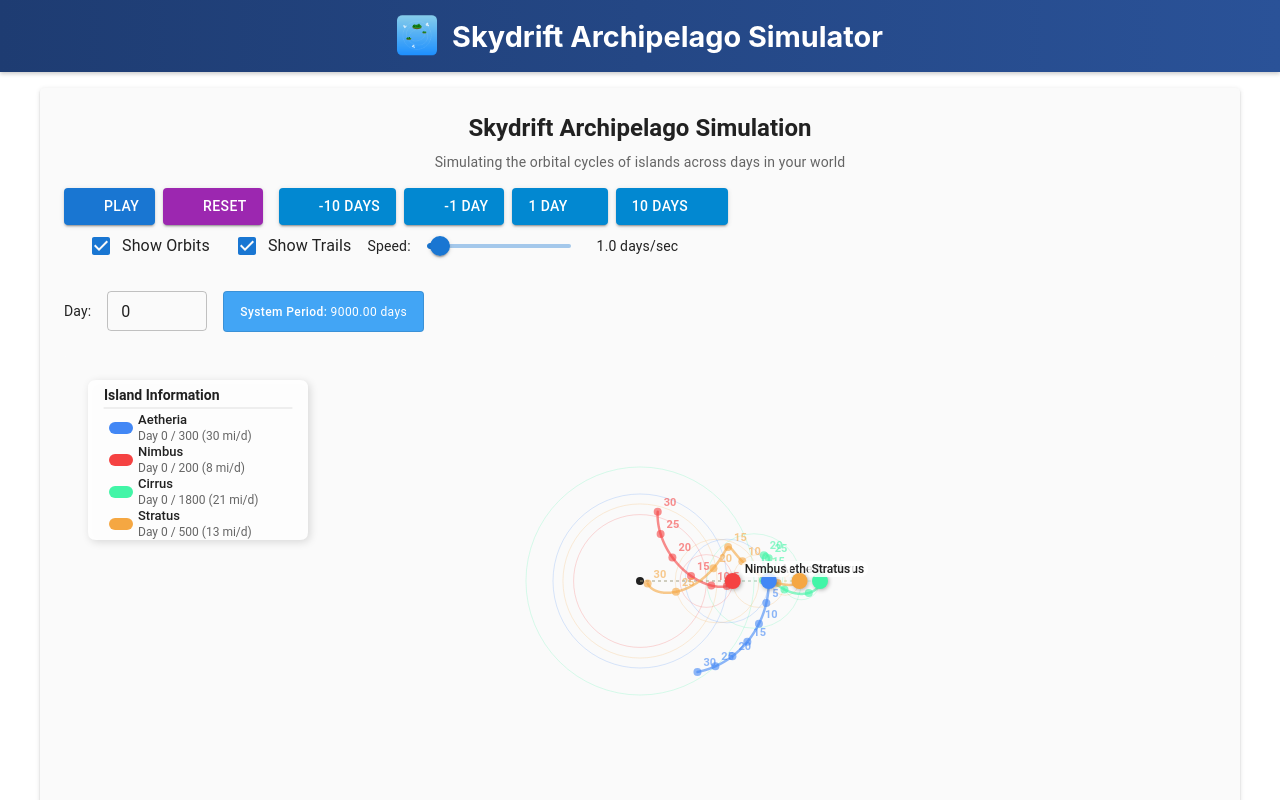
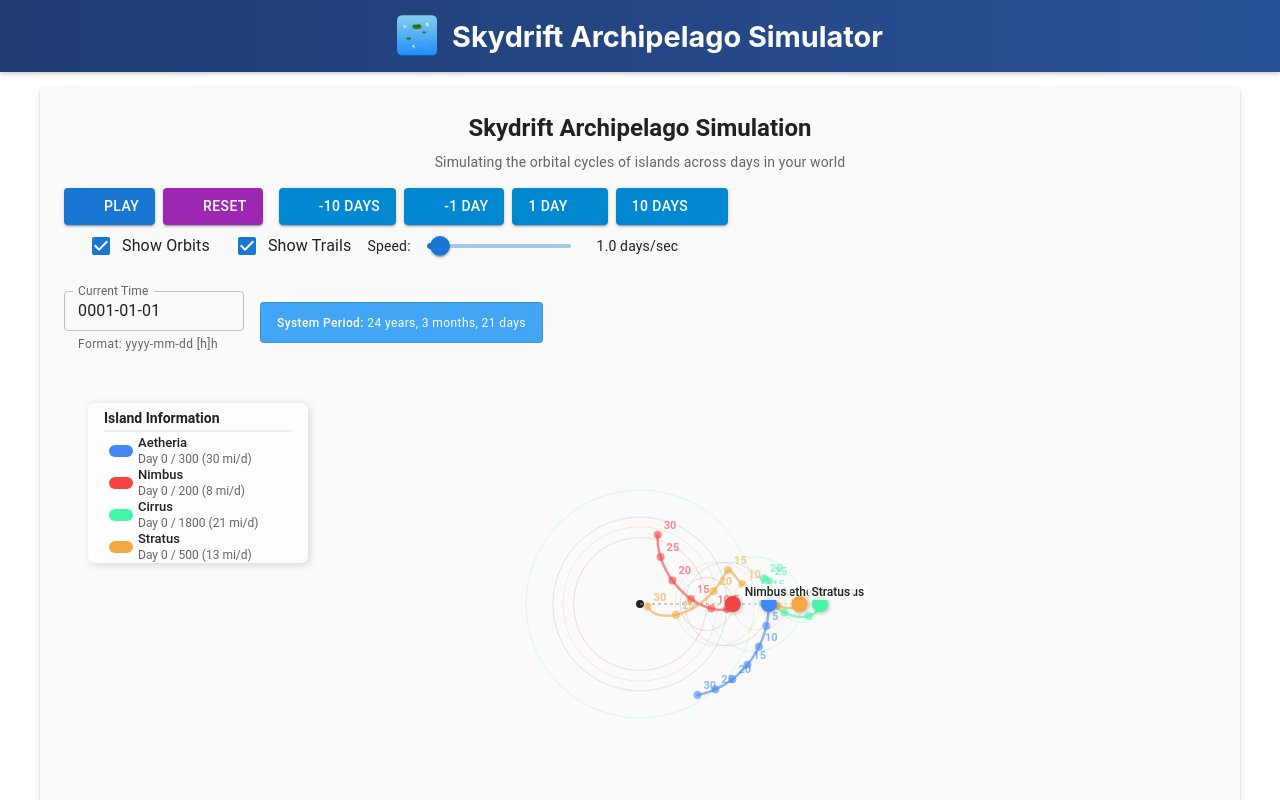
Before and after one commit to Arachnid/skydrift-sim, a React (Create React App) app: page / in a window 1280 px wide. Shown: the top 800 px of the page. Built offline with nearby package versions, Linux system fonts and the light colour scheme; some icons are missing.

Commit message:
Improve date format

```diff
--- a/src/components/ConjunctionsPanel.tsx
+++ b/src/components/ConjunctionsPanel.tsx
@@ -17,6 +17,7 @@ import {
 import { styled } from '@mui/material/styles';
 import AccessTimeIcon from '@mui/icons-material/AccessTime';
 import SkydriftArchipelagoSimulator, { Conjunction, Island } from '../utils/sim';
+import { formatTime, formatDuration } from '../utils/timeFormat';
 
 // Style the table for better readability
 const StyledTableCell = styled(TableCell)(({ theme }) => ({
@@ -255,28 +256,9 @@ const ConjunctionsPanel: React.FC<ConjunctionsPanelProps> = ({
     conj => conj.endTime >= currentTime // Filter to show active and upcoming
   );
 
-  // Format timestamp for display
-  const formatTime = (timestamp: number): string => {
-    // Convert from milliseconds to days
-    const days = timestamp / 1000;
-
-    // Format to 1 decimal place
-    return `Day ${days.toFixed(1)}`;
-  };
-
   // Format distance for display
   const formatDistance = (distance: number): string => {
     return `${distance.toFixed(1)} miles`;
-  };
-
-  // Format duration for display
-  const formatDuration = (duration: number): string => {
-    if (duration < 1) {
-      // Convert to hours if less than a day
-      const hours = duration * 24;
-      return `${hours.toFixed(1)} hours`;
-    }
-    return `${duration.toFixed(1)} days`;
   };
 
   // Check if a conjunction is currently active
--- a/src/components/JourneyPlanner.tsx
+++ b/src/components/JourneyPlanner.tsx
@@ -18,6 +18,7 @@ import {
 import AddIcon from '@mui/icons-material/Add';
 import DeleteIcon from '@mui/icons-material/Delete';
 import { Island, Journey } from '../utils/sim';
+import { formatTime, formatDuration } from '../utils/timeFormat';
 
 interface JourneyPlannerProps {
   islands: Island[];
@@ -270,7 +271,7 @@ const JourneyPlanner: React.FC<JourneyPlannerProps> = ({
 
                 <Grid size={{ xs: 6, md: 2 }}>
                   <Typography variant="caption" fontWeight="medium" display="block">Duration:</Typography>
-                  <Typography variant="body2">{activeJourney.duration.toFixed(1)} days</Typography>
+                  <Typography variant="body2">{formatDuration(activeJourney.duration)}</Typography>
                 </Grid>
 
                 <Grid size={{ xs: 6, md: 2 }}>
@@ -288,8 +289,8 @@ const JourneyPlanner: React.FC<JourneyPlannerProps> = ({
                 </Grid>
 
                 <Grid size={{ xs: 6, md: 2 }}>
-                  <Typography variant="caption" fontWeight="medium" display="block">Arrival on Day:</Typography>
-                  <Typography variant="body2">{(activeJourney.arrivalTime / 1000).toFixed(1)}</Typography>
+                  <Typography variant="caption" fontWeight="medium" display="block">Arrival at:</Typography>
+                  <Typography variant="body2">{formatTime(activeJourney.arrivalTime)}</Typography>
                 </Grid>
               </Grid>
             </Box>
@@ -310,7 +311,7 @@ const JourneyPlanner: React.FC<JourneyPlannerProps> = ({
                       <TableCell>From</TableCell>
                       <TableCell>To</TableCell>
                       <TableCell>Progress</TableCell>
-                      <TableCell>ETA (days)</TableCell>
+                      <TableCell>ETA</TableCell>
                       <TableCell>Distance Left</TableCell>
                       <TableCell>Speed</TableCell>
                       <TableCell>Actions</TableCell>
@@ -327,7 +328,7 @@ const JourneyPlanner: React.FC<JourneyPlannerProps> = ({
                           <TableCell>{getIslandName(journey.sourceId)}</TableCell>
                           <TableCell>{getIslandName(journey.destinationId)}</TableCell>
                           <TableCell>{`${progress.progress.toFixed(0)}%`}</TableCell>
-                          <TableCell>{progress.remainingTime.toFixed(1)}</TableCell>
+                          <TableCell>{formatDuration(progress.remainingTime)}</TableCell>
                           <TableCell>{`${progress.remainingDistance.toFixed(0)} mi`}</TableCell>
                           <TableCell>{`${journey.speed} mph`}</TableCell>
                           <TableCell>
--- a/src/components/TimeControlPanel.tsx
+++ b/src/components/TimeControlPanel.tsx
@@ -1,4 +1,4 @@
-import React from 'react';
+import React, { useState, useEffect } from 'react';
 import {
   Box,
   Button,
@@ -8,13 +8,15 @@ import {
   Stack,
   TextField,
   Typography,
-  Paper
+  Paper,
+  Alert
 } from '@mui/material';
 import PlayArrowIcon from '@mui/icons-material/PlayArrow';
 import PauseIcon from '@mui/icons-material/Pause';
 import RestartAltIcon from '@mui/icons-material/RestartAlt';
 import FastForwardIcon from '@mui/icons-material/FastForward';
 import FastRewindIcon from '@mui/icons-material/FastRewind';
+import { formatTime, formatDuration, parseTimeString } from '../utils/timeFormat';
 
 interface TimeControlPanelProps {
   time: number;
@@ -47,6 +49,53 @@ const TimeControlPanel: React.FC<TimeControlPanelProps> = ({
   resetSimulation,
   jumpTime
 }) => {
+  // Format the time display for the UI
+  const formattedTime = formatTime(time);
+
+  // State for input field and validation
+  const [dateInput, setDateInput] = useState(formattedTime);
+  const [dateError, setDateError] = useState('');
+
+  // Update date input when time changes
+  useEffect(() => {
+    setDateInput(formattedTime);
+  }, [time]);
+
+  // Format the system period
+  const systemPeriod = calculateSystemPeriod();
+  const formattedSystemPeriod = formatDuration(systemPeriod);
+
+  // Handle date input change
+  const handleDateInputChange = (e: React.ChangeEvent<HTMLInputElement>) => {
+    setDateInput(e.target.value);
+    setDateError('');
+  };
+
+  // Handle date input blur (validate and apply)
+  const handleDateInputBlur = () => {
+    if (!isPlaying) {
+      const parsedTime = parseTimeString(dateInput);
+
+      if (parsedTime !== null) {
+        setTime(parsedTime);
+        // Update the input field with the formatted time to ensure consistency
+        setDateInput(formatTime(parsedTime));
+        setDateError('');
+      } else {
+        setDateError('Invalid date format. Use yyyy-mm-dd [h]h');
+        // Reset the input to the current time
+        setDateInput(formattedTime);
+      }
+    }
+  };
+
+  // Handle date input keypress
+  const handleKeyPress = (e: React.KeyboardEvent) => {
+    if (e.key === 'Enter') {
+      handleDateInputBlur();
+    }
+  };
+
   return (
     <Stack spacing={3} sx={{ mb: 3 }}>
       <Stack direction="row" spacing={2} flexWrap="wrap" alignItems="center">
@@ -142,35 +191,27 @@ const TimeControlPanel: React.FC<TimeControlPanelProps> = ({
         </Stack>
       </Stack>
 
-      {/* Day Control */}
+      {/* Time Controls */}
       <Stack direction="row" spacing={2} alignItems="center">
-        <Typography variant="body2">Day:</Typography>
+        {/* Date input field that updates with current time */}
         <TextField
-          type="number"
-          value={Math.floor((time / 1000) * 100) / 100}
-          onChange={(e) => {
-            const newTime = parseFloat(e.target.value) * 1000;
-            if (!isNaN(newTime) && !isPlaying) {
-              setTime(newTime);
-            }
-          }}
-          onBlur={(e) => {
-            // Format with 2 decimal places on blur
-            const value = parseFloat(e.target.value);
-            if (!isNaN(value)) {
-              e.target.value = value.toFixed(2);
-            }
-          }}
+          label="Current Time"
+          value={dateInput}
+          onChange={handleDateInputChange}
+          onBlur={handleDateInputBlur}
+          onKeyPress={handleKeyPress}
           disabled={isPlaying}
           size="small"
-          inputProps={{ step: "1", min: "0" }}
-          sx={{ width: 100 }}
+          placeholder="yyyy-mm-dd [h]h"
+          sx={{ width: 180 }}
+          helperText={dateError || "Format: yyyy-mm-dd [h]h"}
+          error={!!dateError}
         />
 
         {/* Total System Period Display */}
         <Paper sx={{ ml: 2, px: 2, py: 1, backgroundColor: 'primary.light', color: 'primary.contrastText' }} variant="outlined">
           <Typography variant="caption" fontWeight="medium">System Period: </Typography>
-          <Typography variant="caption">{calculateSystemPeriod().toFixed(2)} days</Typography>
+          <Typography variant="caption">{formattedSystemPeriod}</Typography>
         </Paper>
       </Stack>
     </Stack>
--- /dev/null
+++ b/src/utils/timeFormat.ts
@@ -0,0 +1,136 @@
+/**
+ * Time formatting utilities
+ *
+ * This file contains functions to format time values for display in the UI.
+ * Internal simulation time is stored in milliseconds, where 1000ms = 1 day.
+ *
+ * For display purposes, we use the following units:
+ * - 1 year = 365 days
+ * - 1 month = 73 days (uniformly)
+ * - 1 day = 24 hours
+ */
+
+/**
+ * Convert simulation time to a formatted string in the format yyyy-mm-dd
+ * with optional 'h' suffix for hours
+ *
+ * @param timestamp Simulation time in milliseconds
+ * @param includeHours Whether to include hours in the output (default: true)
+ * @returns Formatted time string
+ */
+export function formatTime(timestamp: number, includeHours: boolean = true): string {
+  // Convert from milliseconds to days
+  const totalDays = timestamp / 1000;
+
+  // Calculate years, months, days
+  const years = Math.floor(totalDays / 365) + 1; // Start from year 1 instead of 0
+  const remainingDaysAfterYears = totalDays % 365;
+
+  const months = Math.floor(remainingDaysAfterYears / 73) + 1; // Start from month 1 instead of 0
+  const days = Math.floor(remainingDaysAfterYears % 73) + 1; // Start from day 1 instead of 0
+
+  // Calculate hours (fractional part of days)
+  const hours = Math.floor((totalDays % 1) * 24);
+
+  // Format the string in yyyy-mm-dd format
+  // Ensure months and days have leading zeros if needed
+  const formattedYear = years.toString().padStart(4, '0');
+  const formattedMonth = months.toString().padStart(2, '0');
+  const formattedDay = days.toString().padStart(2, '0');
+
+  let result = `${formattedYear}-${formattedMonth}-${formattedDay}`;
+
+  // Add hours suffix if requested and if there are hours
+  if (includeHours && hours > 0) {
+    result += ` ${hours}h`;
+  }
+
+  return result;
+}
+
+/**
+ * Parse a date string in yyyy-mm-dd [h]h format back to simulation time (milliseconds)
+ *
+ * @param dateString A date string in the format yyyy-mm-dd with optional hours suffix
+ * @returns Simulation time in milliseconds, or null if the format is invalid
+ */
+export function parseTimeString(dateString: string): number | null {
+  // Regular expression to match yyyy-mm-dd with optional hours
+  const dateRegex = /^(\d{4})-(\d{2})-(\d{2})(?:\s+(\d+)h)?$/;
+  const match = dateString.match(dateRegex);
+
+  if (!match) {
+    return null;
+  }
+
+  // Extract components
+  const year = parseInt(match[1], 10);
+  const month = parseInt(match[2], 10);
+  const day = parseInt(match[3], 10);
+  const hours = match[4] ? parseInt(match[4], 10) : 0;
+
+  // Validate ranges
+  if (year < 1 || month < 1 || month > 5 || day < 1 || day > 73 || hours < 0 || hours >= 24) {
+    return null;
+  }
+
+  // Convert to total days
+  // Year is 1-indexed, so subtract 1 to get 0-indexed for calculation
+  const daysFromYears = (year - 1) * 365;
+
+  // Month is 1-indexed, so subtract 1 to get 0-indexed for calculation
+  const daysFromMonths = (month - 1) * 73;
+
+  // Day is 1-indexed, so subtract 1 to get 0-indexed for calculation
+  const daysFromDays = (day - 1);
+
+  // Hours as a fraction of a day
+  const daysFromHours = hours / 24;
+
+  // Calculate total days
+  const totalDays = daysFromYears + daysFromMonths + daysFromDays + daysFromHours;
+
+  // Convert to milliseconds (1 day = 1000ms in the simulation)
+  return totalDays * 1000;
+}
+
+/**
+ * Format a duration (in days) to a readable string
+ *
+ * @param duration Duration in days
+ * @returns Formatted duration string
+ */
+export function formatDuration(duration: number): string {
+  if (duration < 1/24) {
+    // Less than an hour
+    const minutes = Math.round(duration * 24 * 60);
+    return `${minutes} minutes`;
+  } else if (duration < 1) {
+    // Less than a day
+    const hours = Math.round(duration * 24);
+    return `${hours} hours`;
+  } else if (duration < 73) {
+    // Less than a month
+    return `${duration.toFixed(1)} days`;
+  } else if (duration < 365) {
+    // Less than a year
+    const months = Math.floor(duration / 73);
+    const days = Math.round(duration % 73);
+    return `${months} month${months !== 1 ? 's' : ''}, ${days} days`;
+  } else {
+    // More than a year
+    const years = Math.floor(duration / 365);
+    const remainingDays = duration % 365;
+    const months = Math.floor(remainingDays / 73);
+    const days = Math.round(remainingDays % 73);
+
+    let result = `${years} year${years !== 1 ? 's' : ''}`;
+    if (months > 0) {
+      result += `, ${months} month${months !== 1 ? 's' : ''}`;
+    }
+    if (days > 0) {
+      result += `, ${days} day${days !== 1 ? 's' : ''}`;
+    }
+    return result;
+  }
+}
```
